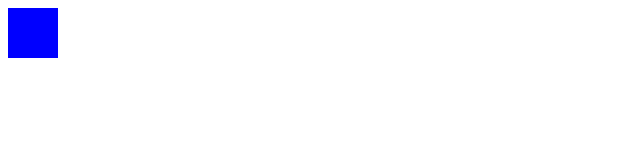
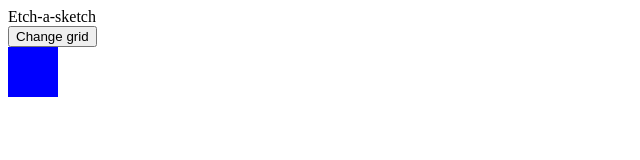
Before and after one commit to Quazsi/etch-a-sketch, a plain HTML site: page index.html in a window 1280 px wide. Shown: the whole page, without its empty margins (0-640 px from the left). Drawn offline with Linux system fonts and the light colour scheme.

Commit message:
Add promptUser button and title div

```diff
--- a/index.html
+++ b/index.html
@@ -9,6 +9,10 @@
     <script src="scripts.js"></script>
 </head>
 <body>
+    <div id="title">Etch-a-sketch</div>
+    <div>
+        <button onclick="promptUser()">Change grid</button>
+    </div>
     <div id="container"></div>
 </body>
 </html>
```
